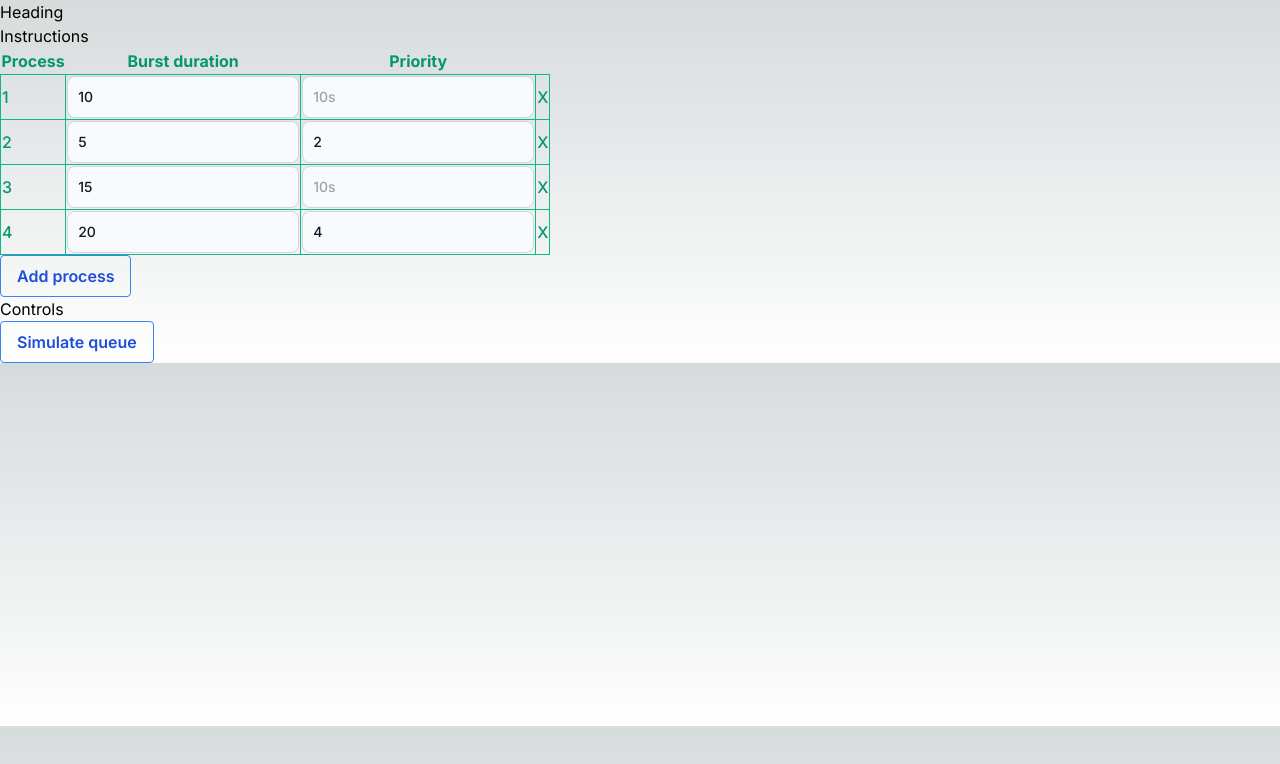
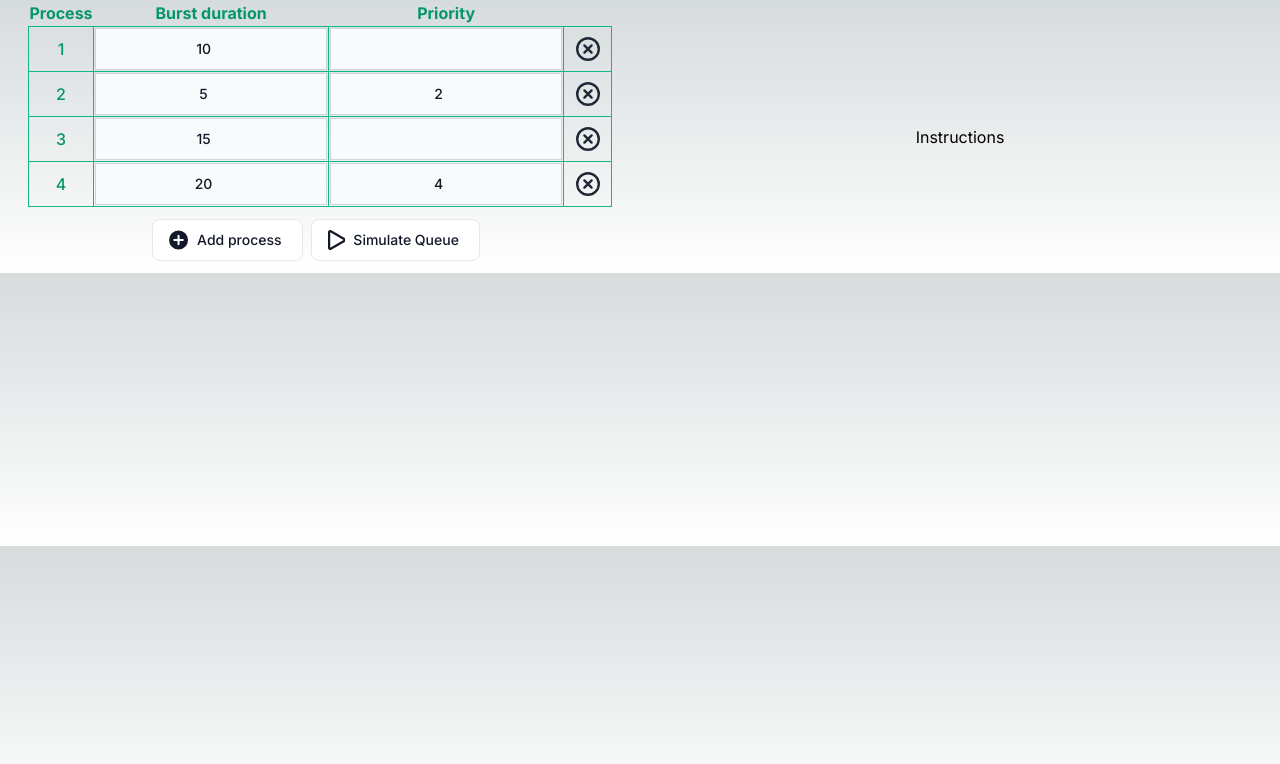
Before and after one commit to Ammce/queue-simulation-networks-project, a Next.js app: page /home in a window 1280 px wide. Shown: the top 764 px of the page. Built offline with nearby package versions, Linux system fonts and the light colour scheme.

Commit message:
feat: working state

```diff
--- a/src/app/home/components/Chart/chart.tsx
+++ b/src/app/home/components/Chart/chart.tsx
@@ -1,6 +1,5 @@
 import CanvasJSReact from "@canvasjs/react-charts";
 import { ChartOptions } from "../../types";
-import { useEffect } from "react";
 const CanvasJSChart = CanvasJSReact.CanvasJSChart;
 
 type IProps = {
--- a/src/app/home/page.tsx
+++ b/src/app/home/page.tsx
@@ -43,9 +43,6 @@ const Page = () => {
   const [options, setOptions] = useState<ChartOptions>({
     animationEnabled: true,
     theme: "dark2",
-    title: {
-      text: "FIFO Queue simulation",
-    },
     axisX: {
       valueFormatString: "-",
     },
@@ -126,10 +123,8 @@ const Page = () => {
 
   return (
     <div>
-      <div>Heading</div>
-      <div>
-        <div>Instructions</div>
-        <div className="rounded-t-xl overflow-hidden bg-gradient-to-r">
+      <div className="flex">
+        <div className="flex-1 flex flex-col justify-center items-center rounded-t-xl overflow-hidden bg-gradient-to-r">
           <table className="table-auto">
             <thead>
               <tr>
@@ -143,15 +138,14 @@ const Page = () => {
               {processes.map((process, index) => {
                 return (
                   <tr key={process.id}>
-                    <td className="border border-emerald-500  text-emerald-600 font-medium">
+                    <td className="w-22 text-center border border-emerald-500  text-emerald-600 font-medium">
                       {process.id}
                     </td>
                     <td className="border border-emerald-500  text-emerald-600 font-medium">
                       <input
                         type="number"
                         value={String(process.burstDuration)}
-                        className="bg-gray-50 border border-gray-300 text-gray-900 text-sm rounded-lg focus:ring-blue-500 focus:border-blue-500 block w-full p-2.5 dark:bg-gray-700 dark:border-gray-600 dark:placeholder-gray-400 dark:text-white dark:focus:ring-blue-500 dark:focus:border-blue-500"
-                        placeholder="10s"
+                        className="text-center bg-gray-50 border border-gray-300 text-gray-900 text-sm rounded-none focus:ring-blue-500 focus:border-blue-500 block w-full p-2.5 dark:bg-gray-700 dark:border-gray-600 dark:placeholder-gray-400 dark:text-white dark:focus:ring-blue-500 dark:focus:border-blue-500"
                         required
                         name="burstDuration"
                         onChange={(e) => handleChange(e, index)}
@@ -161,37 +155,79 @@ const Page = () => {
                       <input
                         type="number"
                         value={String(process.priority)}
-                        className="bg-gray-50 border border-gray-300 text-gray-900 text-sm rounded-lg focus:ring-blue-500 focus:border-blue-500 block w-full p-2.5 dark:bg-gray-700 dark:border-gray-600 dark:placeholder-gray-400 dark:text-white dark:focus:ring-blue-500 dark:focus:border-blue-500"
-                        placeholder="10s"
+                        className="text-center bg-gray-50 border border-gray-300 text-gray-900 text-sm rounded-none focus:ring-blue-500 focus:border-blue-500 block w-full p-2.5 dark:bg-gray-700 dark:border-gray-600 dark:placeholder-gray-400 dark:text-white dark:focus:ring-blue-500 dark:focus:border-blue-500"
                         name="priority"
                         onChange={(e) => handleChange(e, index)}
                       />
                     </td>
-                    <td className="border border-emerald-500  text-emerald-600 font-medium">
-                      <span onClick={() => removeProcess(index)}>X</span>
+                    <td className="w-12 border border-emerald-500  text-emerald-600 font-medium">
+                      <div className="flex items-center justify-center">
+                        <svg
+                          onClick={() => removeProcess(index)}
+                          className="w-6 h-6 text-gray-800 dark:text-red-600 cursor-pointer"
+                          aria-hidden="true"
+                          xmlns="http://www.w3.org/2000/svg"
+                          fill="none"
+                          viewBox="0 0 20 20"
+                        >
+                          <path
+                            stroke="currentColor"
+                            stroke-linecap="round"
+                            stroke-linejoin="round"
+                            stroke-width="2"
+                            d="m13 7-6 6m0-6 6 6m6-3a9 9 0 1 1-18 0 9 9 0 0 1 18 0Z"
+                          />
+                        </svg>
+                      </div>
                     </td>
                   </tr>
                 );
               })}
             </tbody>
           </table>
-          <div>
+          <div className="mt-3 mb-3">
             <button
               onClick={addProcess}
-              className="bg-transparent hover:bg-blue-500 text-blue-700 font-semibold hover:text-white py-2 px-4 border border-blue-500 hover:border-transparent rounded"
+              type="button"
+              className="text-gray-900 bg-white hover:bg-gray-100 border border-gray-200 font-medium rounded-lg text-sm px-5 py-2.5 text-center inline-flex items-center dark:focus:ring-gray-600 dark:bg-gray-800 dark:border-gray-700 dark:text-white dark:hover:bg-gray-700 me-2"
             >
+              <svg
+                className="ww-6 h-5 me-2 -ms-1"
+                aria-hidden="true"
+                xmlns="http://www.w3.org/2000/svg"
+                fill="currentColor"
+                viewBox="0 0 20 20"
+              >
+                <path d="M9.546.5a9.5 9.5 0 1 0 9.5 9.5 9.51 9.51 0 0 0-9.5-9.5ZM13.788 11h-3.242v3.242a1 1 0 1 1-2 0V11H5.304a1 1 0 0 1 0-2h3.242V5.758a1 1 0 0 1 2 0V9h3.242a1 1 0 1 1 0 2Z" />
+              </svg>
               Add process
             </button>
-          </div>
-          <div>
-            <h3> Controls </h3>
             <button
               onClick={simulateQueue}
-              className="bg-transparent hover:bg-blue-500 text-blue-700 font-semibold hover:text-white py-2 px-4 border border-blue-500 hover:border-transparent rounded"
+              type="button"
+              className="text-gray-900 bg-white hover:bg-gray-100 border border-gray-200 font-medium rounded-lg text-sm px-5 py-2.5 text-center inline-flex items-center dark:focus:ring-gray-600 dark:bg-gray-800 dark:border-gray-700 dark:text-white dark:hover:bg-gray-700 me-2"
             >
-              Simulate queue
+              <svg
+                className="ww-6 h-5 me-2 -ms-1"
+                aria-hidden="true"
+                xmlns="http://www.w3.org/2000/svg"
+                fill="none"
+                viewBox="0 0 16 18"
+              >
+                <path
+                  stroke="currentColor"
+                  stroke-linecap="round"
+                  stroke-linejoin="round"
+                  stroke-width="2"
+                  d="M1 1.984v14.032a1 1 0 0 0 1.506.845l12.006-7.016a.974.974 0 0 0 0-1.69L2.506 1.139A1 1 0 0 0 1 1.984Z"
+                />
+              </svg>
+              Simulate Queue
             </button>
           </div>
+        </div>
+        <div className="flex-1 flex flex-col justify-center items-center">
+          Instructions
         </div>
       </div>
       {isSimulating && (
--- a/src/app/home/types.ts
+++ b/src/app/home/types.ts
@@ -1,9 +1,6 @@
 export type ChartOptions = {
   animationEnabled: boolean;
   theme: string;
-  title: {
-    text: string;
-  };
   axisX: {
     valueFormatString: string;
   };
```
